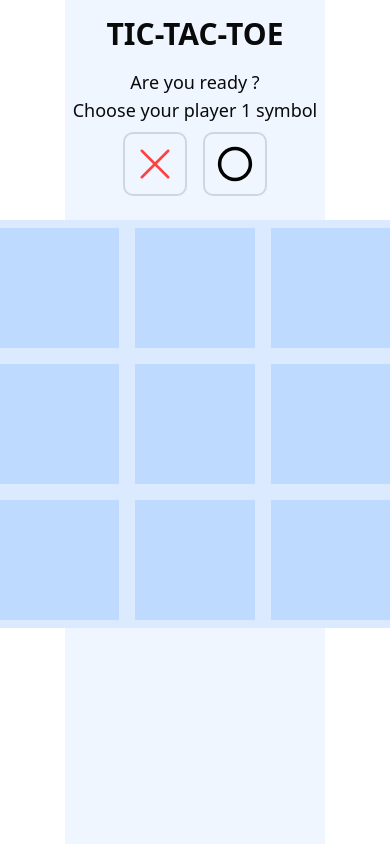
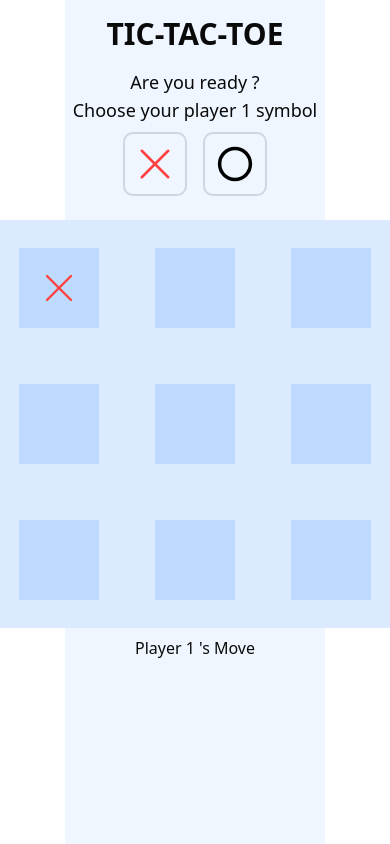
Before and after one commit to Parth-G27/play-arena, a Next.js app: page /play in a window 390 px wide. Both pictures are taken after a click on the button 59 px from the left and 288 px from the top of the page. Built offline with nearby package versions, Linux system fonts and the light colour scheme.

Commit message:
Tile layout done

```diff
--- a/app/play/page.tsx
+++ b/app/play/page.tsx
@@ -2,12 +2,15 @@
 
 import Tile from "@/components/Tile";
 import Image from "next/image";
+import { useState } from "react";
 
 function GamePage() {
+  const [crossMove, setCrossMove] = useState<boolean>(true);
+
   return (
     <>
       <div className="flex justify-center">
-        <div className="flex flex-col min-h-screen w-2/3  items-center bg-blue-50">
+        <div className="flex flex-col min-h-screen w-2/3 items-center bg-blue-50">
           <h1 className="text-3xl font-bold py-2 my-2 mx-2">TIC-TAC-TOE</h1>
 
           <h1 className="text-lg">Are you ready ?</h1>
@@ -15,7 +18,9 @@ function GamePage() {
 
           <div className="flex gap-4">
             <button
-              onClick={() => {}}
+              onClick={() => {
+                setCrossMove(true);
+              }}
               className="w-16 h-16 p-2 border-2 border-gray-300 rounded-lg hover:bg-gray-100 transition-colors hover:cursor-pointer"
             >
               <Image
@@ -27,7 +32,9 @@ function GamePage() {
               />
             </button>
             <button
-              onClick={() => {}}
+              onClick={() => {
+                setCrossMove(false);
+              }}
               className="w-16 h-16 p-2 border-2 border-gray-300 rounded-lg hover:bg-gray-100 transition-colors hover:cursor-pointer"
             >
               <Image
@@ -43,9 +50,21 @@ function GamePage() {
           <div className="flex w-102 h-102 bg-blue-100 p-2 m-2 mt-6">
             <div className="w-full h-full grid grid-cols-3 gap-4">
               {Array.from({ length: 9 }, (_, index) => (
-                <Tile index={index} key={index} />
+                <Tile index={index} key={index} crossMove={crossMove} />
               ))}
             </div>
+          </div>
+
+          <div>
+            {crossMove ? (
+                <span>
+                  Player 1 <span>&apos;s</span> Move
+                </span>
+            ) : (
+                <span>
+                  Player 2 <span>&apos;s</span> Move
+                </span>
+            )}
           </div>
         </div>
       </div>
--- a/components/Tile.tsx
+++ b/components/Tile.tsx
@@ -1,15 +1,42 @@
-import React, { JSX } from "react";
-
+import React, { JSX, useState } from "react";
+import Image from "next/image";
 export interface TileProps {
   index: number;
+  crossMove: boolean;
 }
 function Tile(props: TileProps): JSX.Element {
-  const { index } = props;
+  const { index, crossMove } = props;
+
+  const [showMove, setshowMove] = useState<boolean>(false);
   return (
     <>
-      <button key={index} className="cursor-pointer">
-        <div className="w-full h-full bg-blue-200">
-
+      <button onClick={() => {
+        setshowMove(true);
+      }} key={index} className="flex flex-col cursor-pointer justify-center items-center">
+        <div className="flex flex-col w-20 h-20 sm:w-[120px] sm:h-[120px] justify-center items-center bg-blue-200">
+          {showMove && (<>
+          {crossMove ? (
+            <>
+              <Image
+                src="/cross.svg"
+                alt="cross"
+                width={64}
+                height={64}
+                className="w-10 h-10 sm:w-16 sm:h-16"
+              />
+            </>
+          ) : (
+            <>
+              <Image
+                src="/circle.svg"
+                alt="circle"
+                width={64}
+                height={48}
+                className="w-10 h-8 sm:w-16 sm:h-12"
+              />
+            </>
+          )}
+          </>)}
         </div>
       </button>
     </>
```
